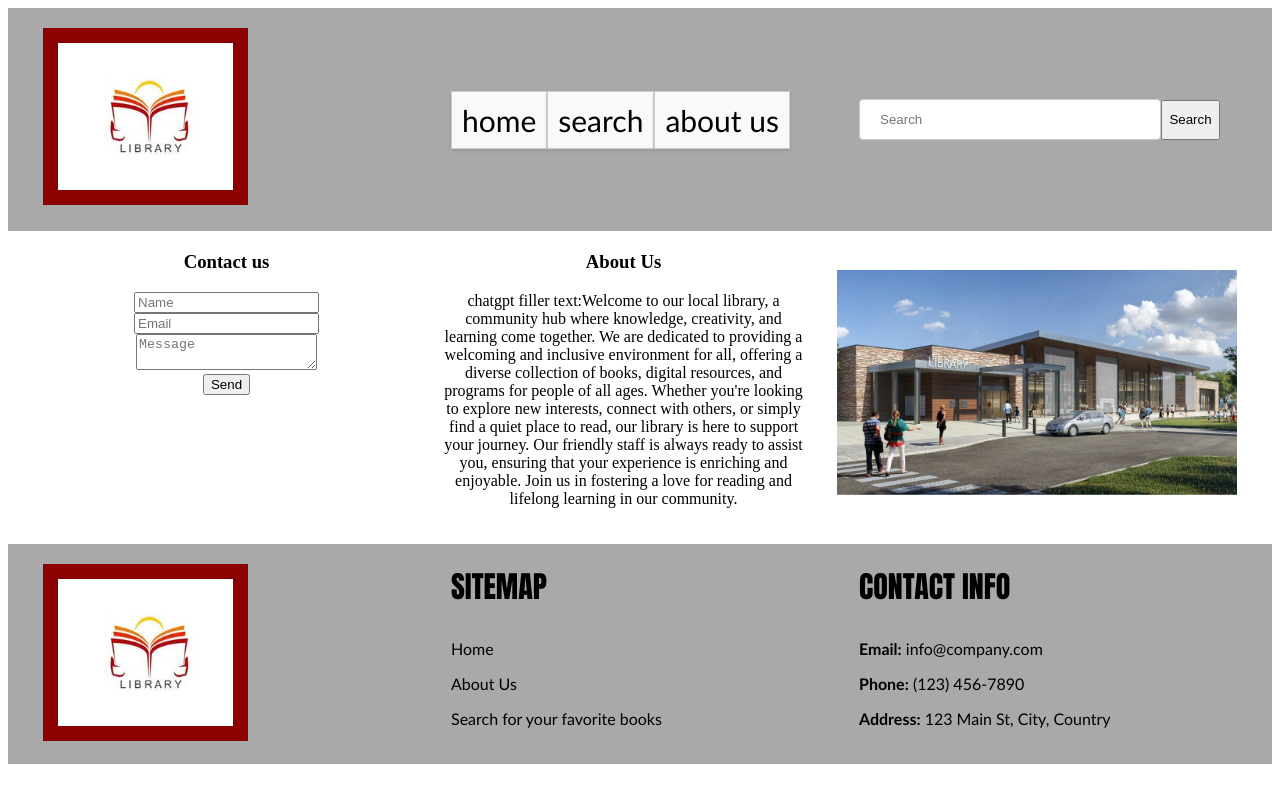
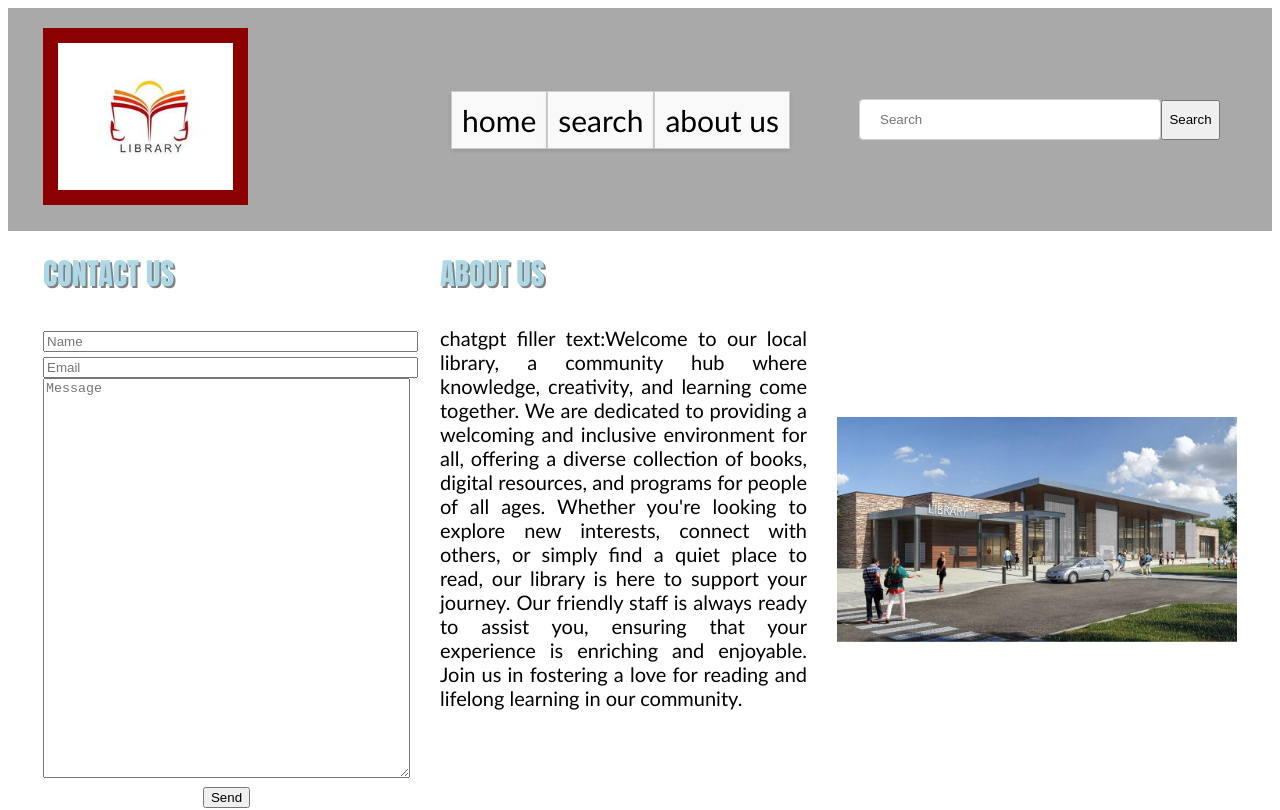
Before and after one commit to MicahQu/FirstWebsite, an Angular app: page /about-us in a window 1280 px wide. Shown: the top 810 px of the page. Built offline with nearby package versions, Linux system fonts and the light colour scheme.

Commit message:
finished tidying up search page and about us page

```diff
--- a/src/app/about-us/about-us.component.html
+++ b/src/app/about-us/about-us.component.html
@@ -2,8 +2,8 @@
     <!-- <p>&copy; 2024 My Angular App</p> -->
     <div class="about-us-container">
 
-        <div class="about-us-column">
-            <h3>Contact us</h3>
+        <div class="about-us-form">
+            <h3 class="contactus-header">Contact us</h3>
             <form (ngSubmit)="onSubmit()" #contactForm="ngForm">
                 <div class="form-group">
                     <!-- <label for="name">Name:</label> -->
@@ -35,7 +35,7 @@
              ready to assist you, ensuring that your experience is enriching and enjoyable.
              Join us in fostering a love for reading and lifelong learning in our community.</p>
         </div>
-        <div class="about-us-column">
+        <div class="about-us-image">
             <h3></h3>
             <img src="assets/BuildingPic.jpg" alt="library building">
         </div>
--- a/src/app/about-us/about-us.component.scss
+++ b/src/app/about-us/about-us.component.scss
@@ -3,19 +3,53 @@
     justify-content: space-between;
     padding: 20px;
    // background-color: #f1f1f1;
+   font-size: 20px;
+   font-family: calibri;
 }
 .about-us-column{
     flex: 1;
     margin: 0 15px;
     text-align: center;
+    text-align: justify;
 }
 .about-us-column h3{
     margin-top: 0;
 }
-.about-us-column img{
+.about-us-image img{
     width: 400px;
     height: auto;
     align-items: center;
     justify-content: center;
 
 }
+.about-us-form{
+    flex: 1;
+    margin: 0 15px;
+    text-align: center;
+}
+h3{
+    text-transform: uppercase;
+    font-family: impact;
+    font-size: 30px;
+    color: lightblue;
+    text-shadow: 2px 2px grey;
+}
+.about-us-image{
+    flex: 1;
+    margin: 0 15px;
+    display: flex;
+  justify-content: center; /* Center horizontally */
+  align-items: center;
+}
+input[type="text"], input[type="email"]{
+    width: 100%;
+}
+textarea{
+    width: 100%;
+    height: 50vh; /* Or the height of the container */
+    box-sizing: border-box;
+}
+.contactus-header{
+    margin-top: 0%;
+    text-align: justify;
+}
--- a/src/app/search-page/search-page.component.scss
+++ b/src/app/search-page/search-page.component.scss
@@ -108,6 +108,9 @@ input[type="number"]{
     text-align: justify;
 
   }
+  .book-info h2{
+    margin-top: -7%;
+  }
   h3{
     font-size: 20px;
   }
```
